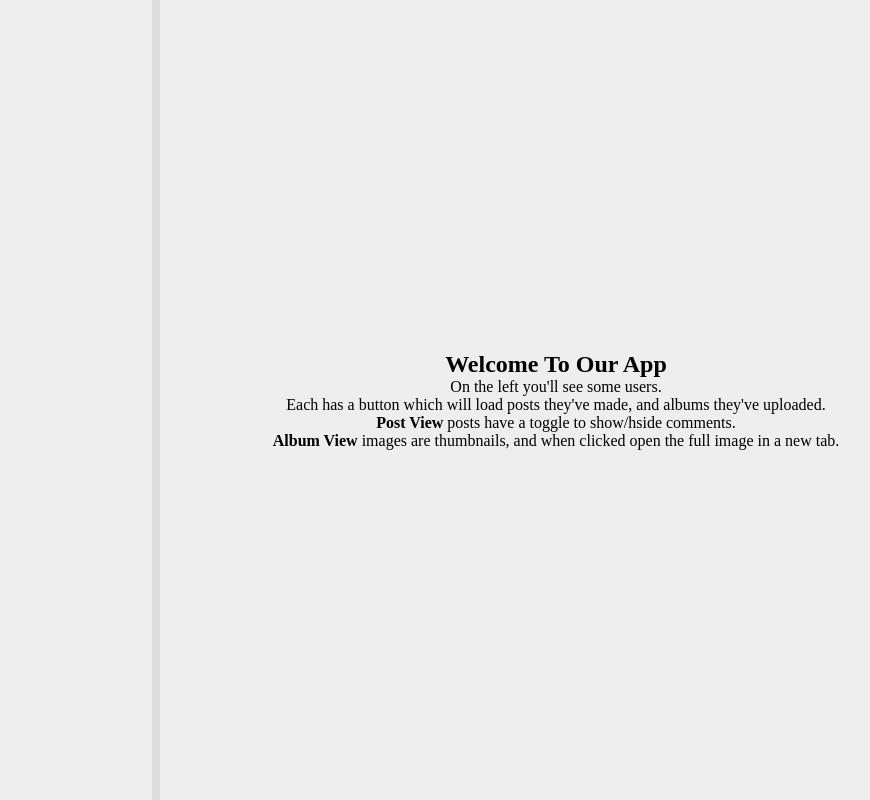
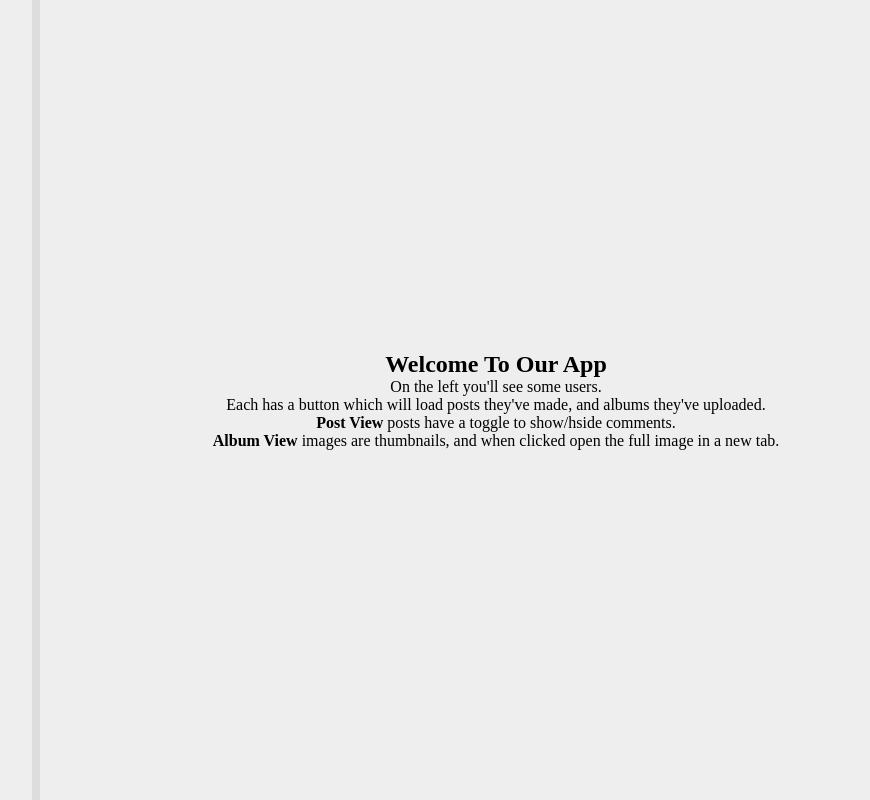
Before and after one commit to short-matthew-f/ajax_user_project, a plain HTML site: page index.html in a window 1280 px wide. Shown: the whole page, without its empty margins (328-1198 px from the left). Drawn offline with nearby package versions, Linux system fonts and the light colour scheme; no server answers.

Commit message:
changes to style

```diff
--- a/style.css
+++ b/style.css
@@ -7,7 +7,7 @@
 
 #app {
   display: grid;
-  grid-template-columns: 480px 1fr;
+  grid-template-columns: 360px minmax(360px, 1fr);
   grid-gap: 8px;
   background: #dddddd;
   height: 100%;
```
